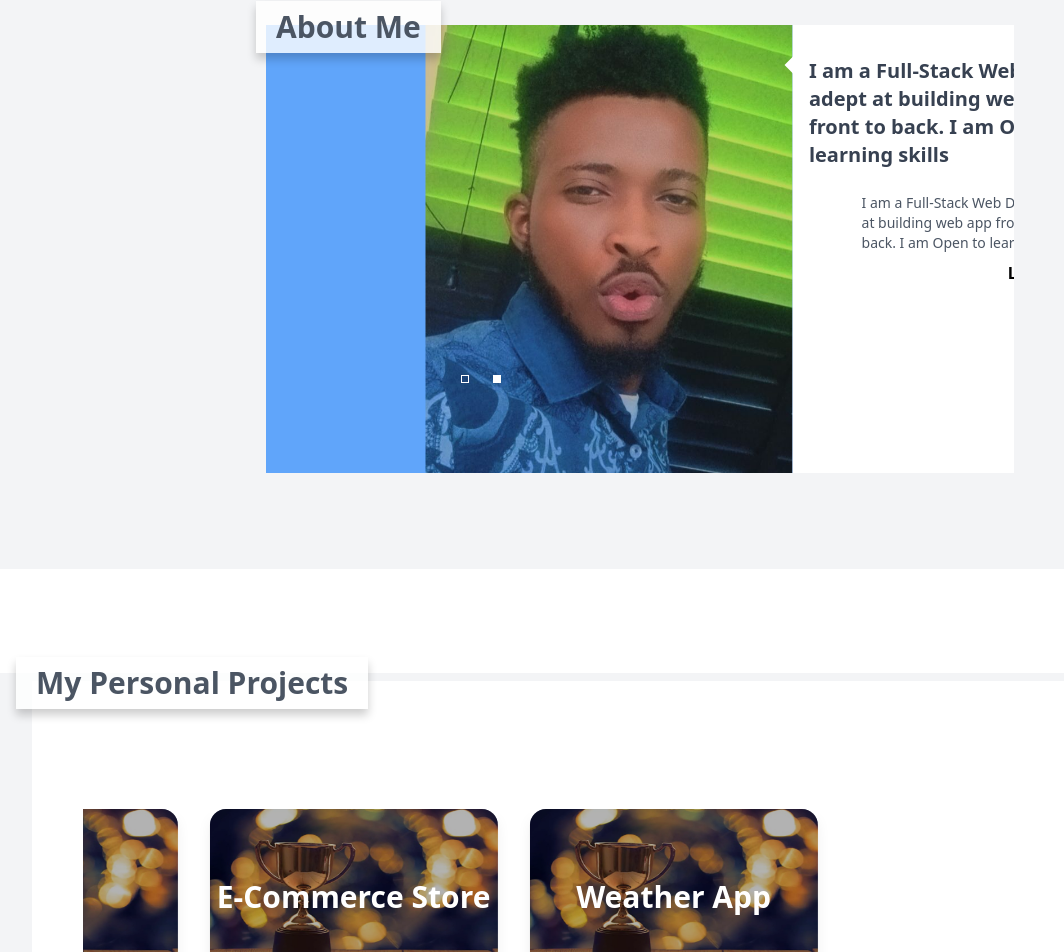
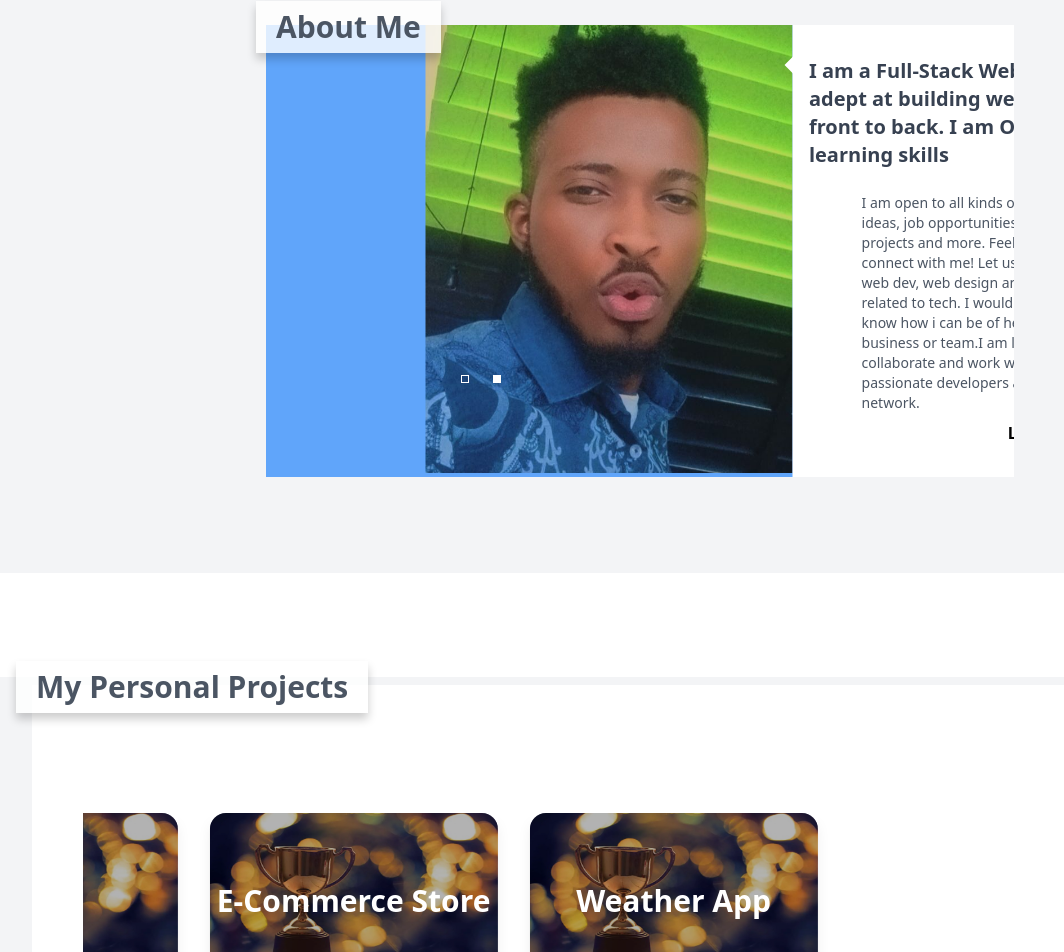
Before and after one commit to samfajobi/MyWebsite, a React (Create React App) app: page / in a window 1280 px wide. Shown: the part 871-1823 px from the top of the page, without its empty margins (0-1064 px from the left). Built offline with nearby package versions, Linux system fonts and the light colour scheme.

Commit message:
Update About Section

```diff
--- a/src/data/About.js
+++ b/src/data/About.js
@@ -24,7 +24,7 @@ export const data = [
 		headerText:
 			'I am a Full-Stack Web Developer adept at building web app from front to back. I am Open to learning skills',
 		descText:
-			'I am a Full-Stack Web Developer adept at building web app from front to back. I am Open to learning skills',
+			'I am a passionate and dedicated Junior full stack developer adept at building web from front to back with so much efficiency and accuracy.Through bootcamps, online courses, i have developed a strong understanding of Javascript(ES5 & Es6), React Js, Node.Js, Express.Js, MongoDB, HTML%, CSS3. I find a lot of joy and excitement utilizing my skills in bringing ideas to life, troubleshooting bugs, and pushing my projects forward',
 		images: [
 			DSC_8984,
 			DSC_9106,
@@ -108,7 +108,7 @@ export const data = [
 		altText: 'I am a Full-Stack Web Developer adept at building web app from front to back. I am Open to learning skills',
 		headerText: 'I am a Full-Stack Web Developer adept at building web app from front to back. I am Open to learning skills',
 		descText:
-			'I am a Full-Stack Web Developer adept at building web app from front to back. I am Open to learning skills',
+			'I am open to all kinds of business ideas, job opportunities, open source projects and more. Feel free to connect with me! Let us talk about web dev, web design and anything related to tech. I would also like to know how i can be of help to your business or team.I am looking to collaborate and work with other passionate developers and expand my network.',
 		images: [
 			DSC_8984,
             DSC_9106,
--- a/src/data/HomeSlider.js
+++ b/src/data/HomeSlider.js
@@ -23,6 +23,6 @@ export const images = [
 		img: mojecpower,
 		headerContent: 'BackEnd Engineer',
 		descContent:
-			'I can also with the front-end developers and other team members to establish objectives and design more functional, cohesive codes to enhance the user experience.',
+			'I  also with the front-end developers and other team members to establish objectives and design more functional, cohesive codes to enhance the user experience.',
 	}
 ];
```
